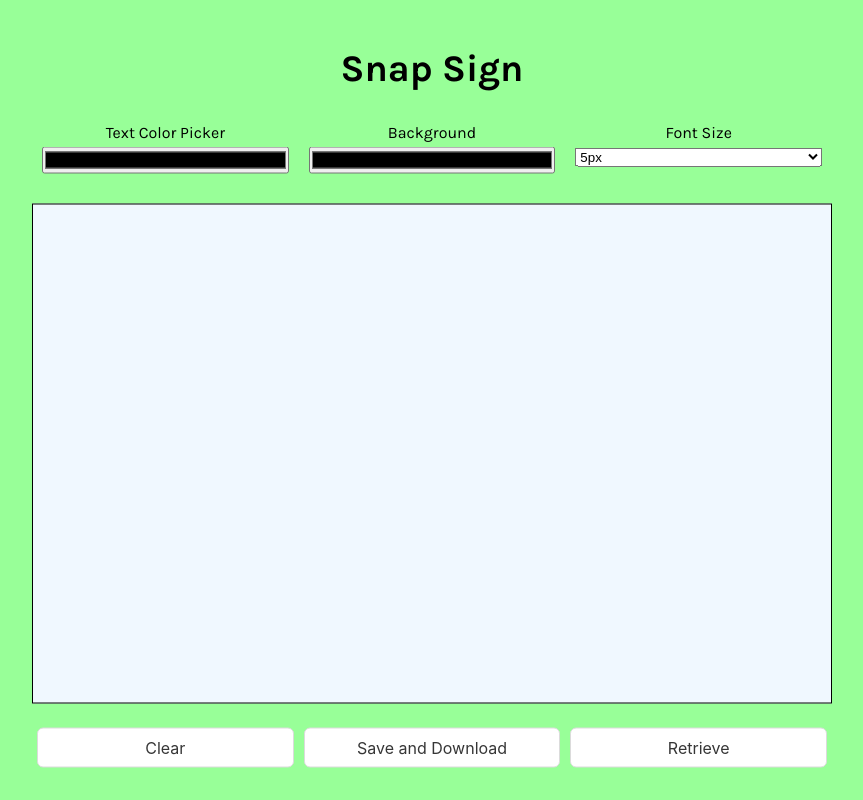
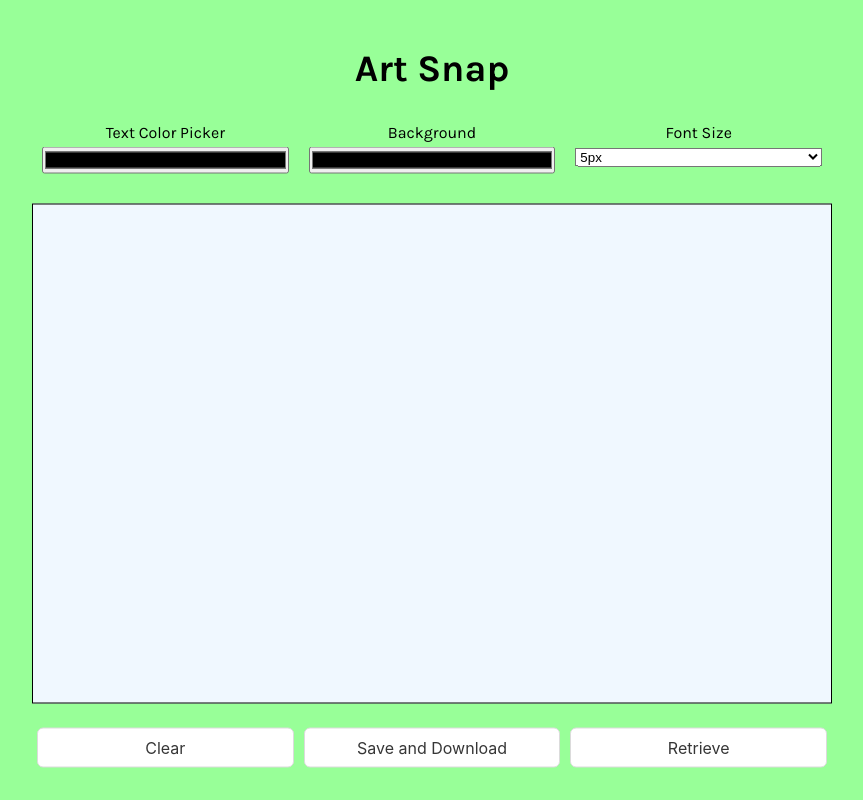
Before and after one commit to bismaysarangi/ArtSnap, a plain HTML site: page index.html in a window 1280 px wide. Shown: the whole page, without its empty margins (208-1071 px from the left). Drawn offline with Linux system fonts and the light colour scheme.

Commit message:
Changed the name

```diff
--- a/index.html
+++ b/index.html
@@ -8,7 +8,7 @@
 </head>
 <body>
     <div class="container">
-        <div class="heading"><h2>Snap Sign</h2></div>
+        <div class="heading"><h2>Art Snap</h2></div>
         <div class="top">
             <div class="block">
                 <p>Text Color Picker</p>
```
